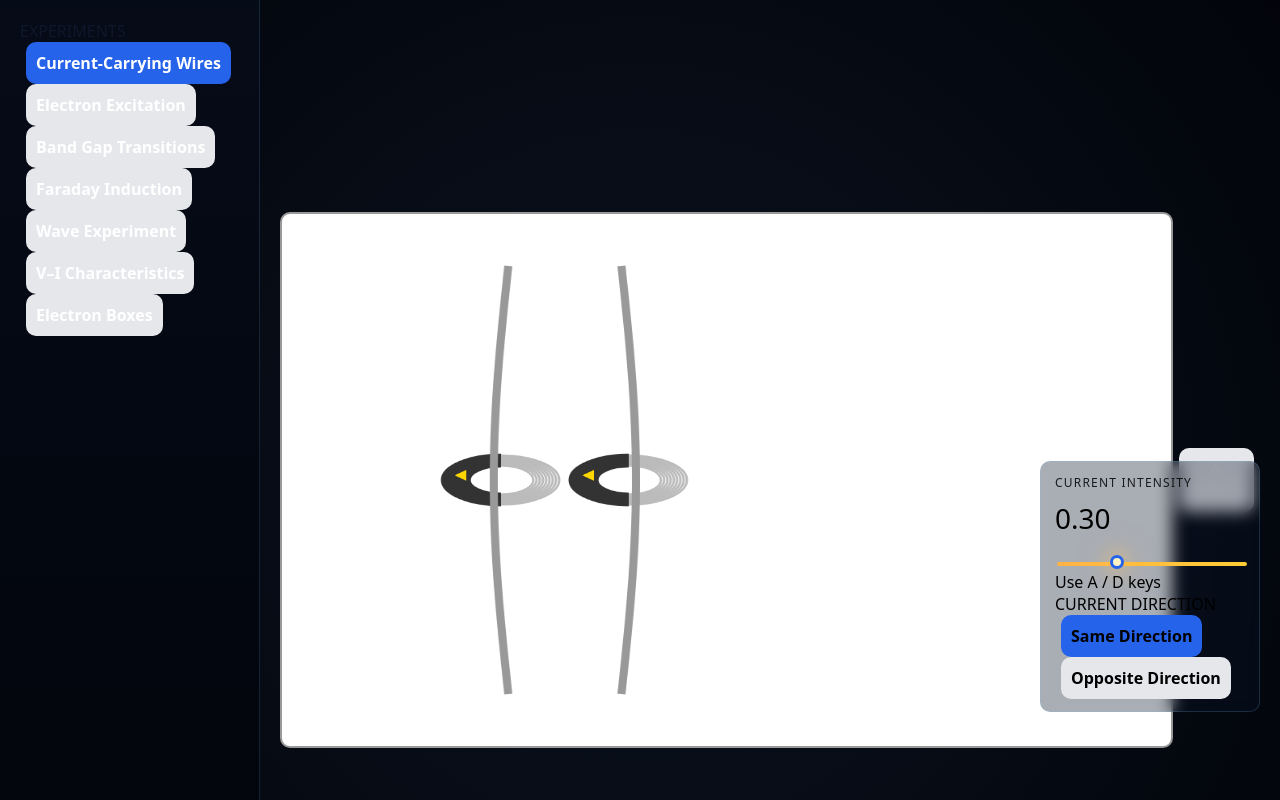
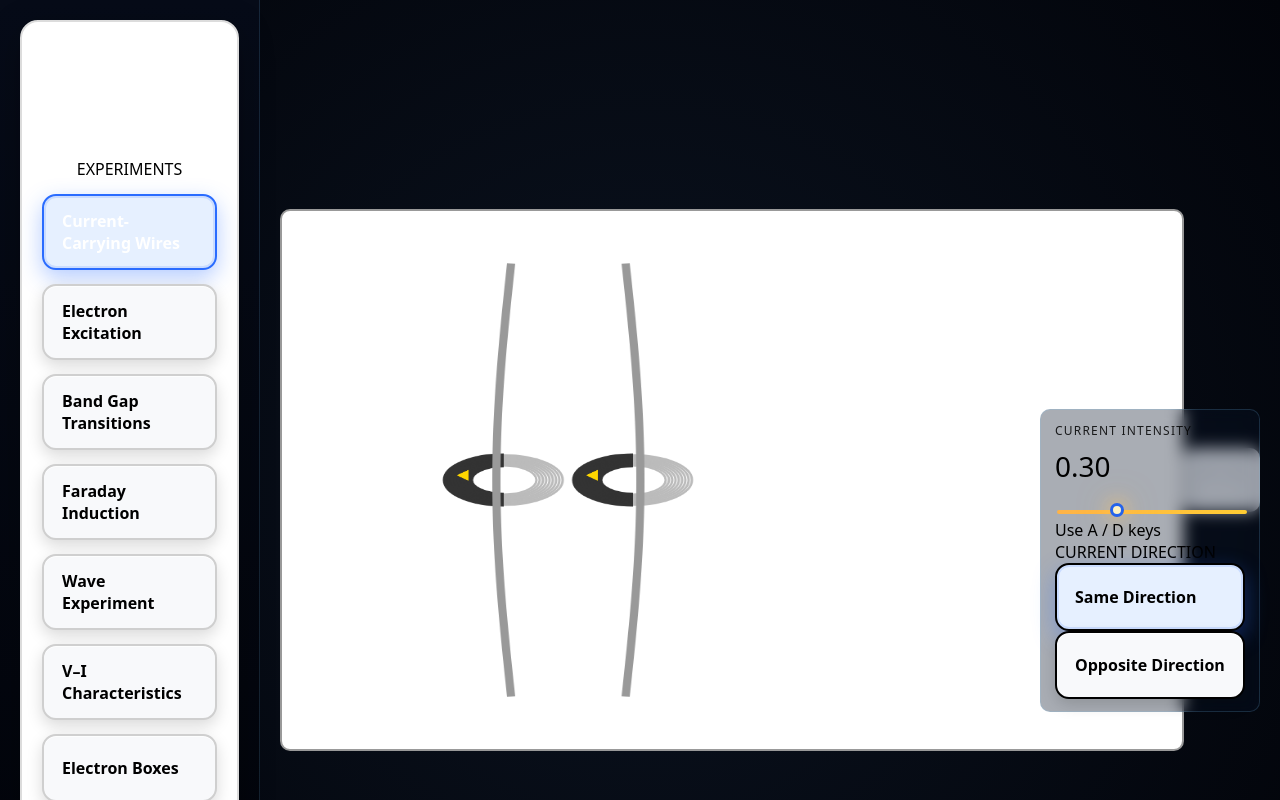
Before and after one commit to Assam157/RadiationLab, a React (Create React App) app: page /em in a window 1280 px wide. Built offline with nearby package versions, Linux system fonts and the light colour scheme.

Commit message:
Add files via upload

```diff
--- a/src/components/EMLab.css
+++ b/src/components/EMLab.css
@@ -230,3 +230,87 @@ canvas {
     font-size: 11px;
   }
 }
+.experiment-shell {
+  position: relative;
+  width: 100%;
+  height: 100%;
+
+  padding: 20px;
+
+  background: linear-gradient(
+    180deg,
+    rgba(10, 18, 35, 0.95),
+    rgba(2, 4, 10, 0.98)
+  );
+
+  border-radius: 18px;
+
+  box-shadow:
+    inset 0 0 30px rgba(0, 150, 255, 0.08),
+    0 0 40px rgba(0, 0, 0, 0.6);
+
+  overflow: auto;
+
+  display: flex;
+  align-items: center;
+  justify-content: center;
+}
+
+/* ===============================
+   LEFT PANEL SHELL (WHITE BOX)
+   =============================== */
+
+.lab-panel .experiment-shell {
+  background: #ffffff;
+  color: #000000;
+
+  width: 100%;
+  padding: 20px;
+
+  border-radius: 18px;
+  border: 2px solid #dcdcdc;
+
+  box-shadow: 0 10px 35px rgba(0, 0, 0, 0.25);
+
+  display: flex;
+  flex-direction: column;
+  gap: 14px;
+
+  overflow-y: auto;
+}
+/* ===============================
+   EXPERIMENT BUTTON BOXES
+   =============================== */
+
+.panel-btn {
+  width: 100%;
+  min-height: 68px;
+
+  background: #f8f9fb;
+  color: #000000;
+
+  border: 2px solid #cfcfcf;
+  border-radius: 14px;
+
+  font-size: 16px;
+  font-weight: 600;
+  text-align: left;
+
+  padding: 14px 18px;
+
+  cursor: pointer;
+
+  box-shadow:
+    inset 0 1px 0 rgba(255, 255, 255, 0.8),
+    0 6px 16px rgba(0, 0, 0, 0.15);
+
+  transition: transform 0.15s ease, box-shadow 0.15s ease;
+}
+.panel-btn.active {
+  background: #e6f0ff;
+  border-color: #2a6cff;
+
+  box-shadow:
+    inset 0 0 0 2px rgba(42, 108, 255, 0.15),
+    0 8px 22px rgba(42, 108, 255, 0.35);
+}
--- a/src/components/EMLab.jsx
+++ b/src/components/EMLab.jsx
@@ -11,6 +11,7 @@ import OrbitalBoxes from "./ElectronBoxes";
 
 import "./EMLab.css";
 
+
 /* ================= GLOBAL CANVAS SIZE ================= */
 const GLOBAL_W = 1000;
 const GLOBAL_H = 920;
@@ -23,6 +24,8 @@ export default function EMLab() {
     <div className="lab-root">
       {/* ================= LEFT PANEL ================= */}
       <div className="lab-panel">
+        <div className="experiment-shell">
+
         <div className="lab-panel-title">EXPERIMENTS</div>
 
         <button
@@ -73,6 +76,8 @@ export default function EMLab() {
         >
           Electron Boxes
         </button>
+        </div>
+            <button className="carousel-arrow right">›</button>
       </div>
 
       {/* ================= CENTER VIEWPORT ================= */}
--- a/src/components/EMLabWave.css
+++ b/src/components/EMLabWave.css
@@ -39,3 +39,32 @@
   font-size: 14px;
   opacity: 0.8;
 }
+/* ===============================
+   EXPERIMENT WRAPPER
+   =============================== */
+
+.experiment-shell {
+  position: relative;
+  width: 100%;
+  height: 100%;
+
+  padding: 20px;
+
+  background: linear-gradient(
+    180deg,
+    rgba(10, 18, 35, 0.95),
+    rgba(2, 4, 10, 0.98)
+  );
+
+  border-radius: 18px;
+
+  box-shadow:
+    inset 0 0 30px rgba(0, 150, 255, 0.08),
+    0 0 40px rgba(0, 0, 0, 0.6);
+
+  overflow: auto;
+
+  display: flex;
+  align-items: center;
+  justify-content: center;
+}
--- a/src/components/OrbitalExcitationExperiment.css
+++ b/src/components/OrbitalExcitationExperiment.css
@@ -1,99 +1,215 @@
-/* ================= ROOT ================= */
+/* ======================================================
+   ORBITAL EXCITATION EXPERIMENT – FULL CSS (WHITE TEXT)
+   ====================================================== */
+
+/* ---------- ROOT ---------- */
 .experiment {
-  padding: 20px;
-  font-family: Arial, Helvetica, sans-serif;
-  max-width: 1200px;
-  margin: auto;
-  background: #ffffff;
+  width: 100%;
+  height: 100%;
+
+  padding: 12px;
+  box-sizing: border-box;
+
+  display: flex;
+  flex-direction: column;
+
+  overflow: hidden;
+
+  background: transparent;
+  color: #ffffff;
 }
 
-/* ================= TITLE ================= */
-h2 {
+/* ---------- TITLE ---------- */
+.experiment h2 {
+  margin: 0 0 10px 0;
   text-align: center;
-  margin-bottom: 20px;
+
   font-size: 18px;
+  font-weight: 700;
+
+  color: #ffffff;
 }
 
-/* ================= MAIN LAYOUT ================= */
-/* Subshell groups arranged SIDE BY SIDE */
+/* ---------- ORBITAL TABLE ---------- */
 .orbital-table {
-  display: flex;
-  flex-direction: row;
-  flex-wrap: wrap;
-  gap: 28px;
-  justify-content: center;
-  align-items: flex-start;
+  flex: 1;
+
+  overflow-x: auto;
+  overflow-y: auto;
+
+  padding-bottom: 6px;
+
+  -webkit-overflow-scrolling: touch;
 }
 
-/* ================= SUBSHELL BLOCK ================= */
+/* ---------- ORBITAL ROW ---------- */
 .orbital-row {
   display: flex;
-  flex-direction: column;
   align-items: center;
-  gap: 6px;
-  padding: 8px 10px;
-  border: 1px solid #ccc;
-  border-radius: 4px;
-  min-width: 80px;
+
+  gap: 8px;
+  margin-bottom: 6px;
+
+  white-space: nowrap;
 }
 
-/* ================= LABELS ================= */
+/* ---------- LABELS ---------- */
 .n-label {
-  font-size: 12px;
-  font-weight: bold;
+  min-width: 40px;
+  font-size: 14px;
+  font-weight: 600;
+  color: #ffffff;
 }
 
 .orbital-label {
-  font-size: 13px;
-  margin-bottom: 4px;
+  min-width: 44px;
+  font-size: 14px;
+  font-weight: 600;
+  color: #ffffff;
 }
 
-/* ================= BOX ROW ================= */
+/* ---------- BOX ROW ---------- */
 .box-row {
   display: flex;
-  gap: 6px;
+  gap: 4px;
 }
 
-/* ================= ORBITAL BOX ================= */
+/* ---------- ORBITAL BOX ---------- */
 .orbital-box {
-  width: 46px;
-  height: 36px;
-  border: 2px solid #000;
+  width: 26px;
+  height: 26px;
+
+  border: 1.5px solid #ffffff;
+  border-radius: 4px;
+
   display: flex;
   align-items: center;
   justify-content: center;
-  gap: 4px;
-  background: #fff;
+
+  background: transparent;
 }
 
-/* ================= ELECTRONS ================= */
+/* ---------- ELECTRONS ---------- */
 .electron {
-  font-size: 18px;
+  font-size: 14px;
+  line-height: 1;
   font-weight: bold;
-  user-select: none;
+  color: #ffffff;
 }
 
 .electron.up {
-  color: blue;
+  color: #ffffff;
 }
 
 .electron.down {
-  color: green;
+  color: #ffffff;
 }
 
-/* ================= CONTROLS ================= */
+/* ---------- CONTROLS ---------- */
 .controls {
-  text-align: center;
-  margin-top: 25px;
+  display: flex;
+  justify-content: center;
+  gap: 12px;
+
+  padding-top: 8px;
 }
 
-button {
-  padding: 8px 14px;
-  margin: 0 6px;
+.controls button {
+  padding: 8px 16px;
+
   font-size: 14px;
+  font-weight: 600;
+
+  background: rgba(255, 255, 255, 0.1);
+  color: #ffffff;
+
+  border: 1.5px solid #ffffff;
+  border-radius: 8px;
+
   cursor: pointer;
+
+  transition: background 0.15s ease, transform 0.15s ease;
 }
 
-button.reset {
-  background: #ccc;
+.controls button:hover {
+  background: rgba(255, 255, 255, 0.2);
+  transform: translateY(-1px);
 }
+
+.controls button.reset {
+  background: rgba(255, 80, 80, 0.15);
+}
+
+/* ======================================================
+   MOBILE OPTIMIZATION
+   ====================================================== */
+
+@media (max-width: 768px) {
+
+  .experiment {
+    padding: 8px;
+  }
+
+  .experiment h2 {
+    font-size: 16px;
+    margin-bottom: 6px;
+  }
+
+  .orbital-row {
+    gap: 6px;
+    margin-bottom: 4px;
+  }
+
+  .n-label,
+  .orbital-label {
+    font-size: 12px;
+    min-width: 34px;
+  }
+
+  .orbital-box {
+    width: 22px;
+    height: 22px;
+  }
+
+  .electron {
+    font-size: 12px;
+  }
+
+  .controls button {
+    padding: 6px 12px;
+    font-size: 13px;
+  }
+}
+
+/* ======================================================
+   EXTRA SMALL DEVICES
+   ====================================================== */
+
+@media (max-width: 420px) {
+
+  .orbital-box {
+    width: 20px;
+    height: 20px;
+  }
+
+  .electron {
+    font-size: 11px;
+  }
+
+  .n-label,
+  .orbital-label {
+    font-size: 11px;
+    min-width: 30px;
+  }
+}
+/* =====================================
+   ELECTRON COLOR CODING
+   ===================================== */
+
+.electron.up {
+  color: #ff3b3b; /* red ↑ */
+}
+
+.electron.down {
+  color: #3b82ff; /* blue ↓ */
+}
--- a/src/components/ProjectileMotionLab.jsx
+++ b/src/components/ProjectileMotionLab.jsx
@@ -1,8 +1,8 @@
 import React, { useRef, useEffect, useState, useMemo } from "react";
 import "./ProjectileMotionGraph.css";
 
-const W = 760;
-const H = 460;
+const W = 560;
+const H = 360;
 const g = 9.8; // m/s^2
 
 const M = { left: 70, right: 40, top: 40, bottom: 60 };
--- a/src/components/RaadiationPhysicsLab.jsx
+++ b/src/components/RaadiationPhysicsLab.jsx
@@ -1,7 +1,7 @@
 import React, { useEffect, useRef, useState } from "react";
 import { useNavigate } from "react-router-dom";
 import "./RadiationDexterLab.css";
-import ExperimentLayout from "./ExperimentLayout";
+import "./ExperimentLayout.css"
 
 const W = 700;
 const H = 420;
@@ -223,10 +223,8 @@ if (particles.gamma) ctx.fillText("γ (Photon)", 20, 230);
 
 
   return (
-
     <div className="dexter-root">
       {/* LEFT PANEL */}
-
       <div className="control-panel">
         <h2>☢ RADIATION LAB</h2>
 
@@ -351,6 +349,5 @@ if (particles.gamma) ctx.fillText("γ (Photon)", 20, 230);
 
       </div>
 
-
   );
 }
```
Also changed, not shown: src/components/KarnoughCycle.jsx (line endings or trailing spaces), src/components/PhysicsLabSideBar.jsx (line endings or trailing spaces).
